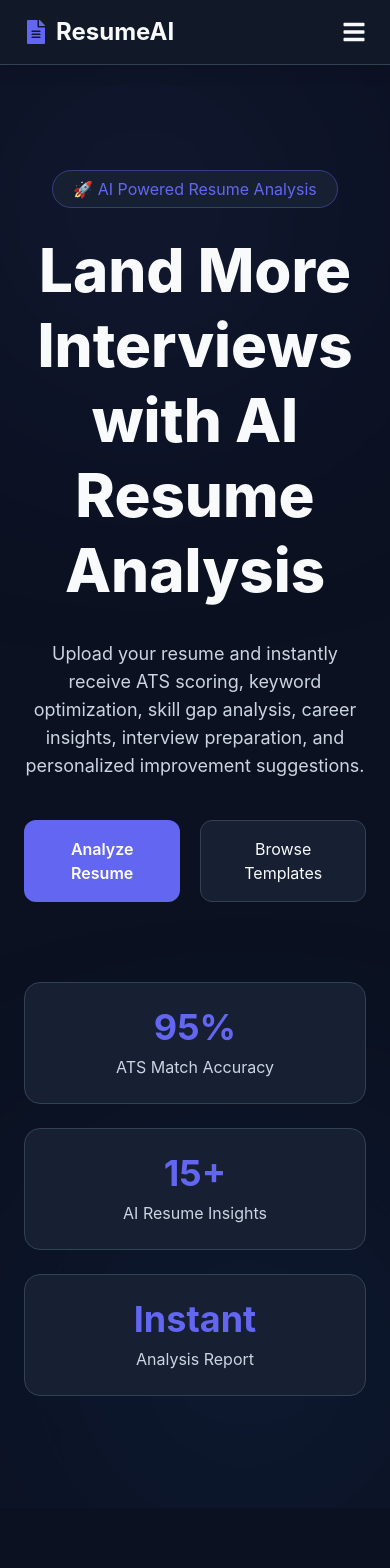
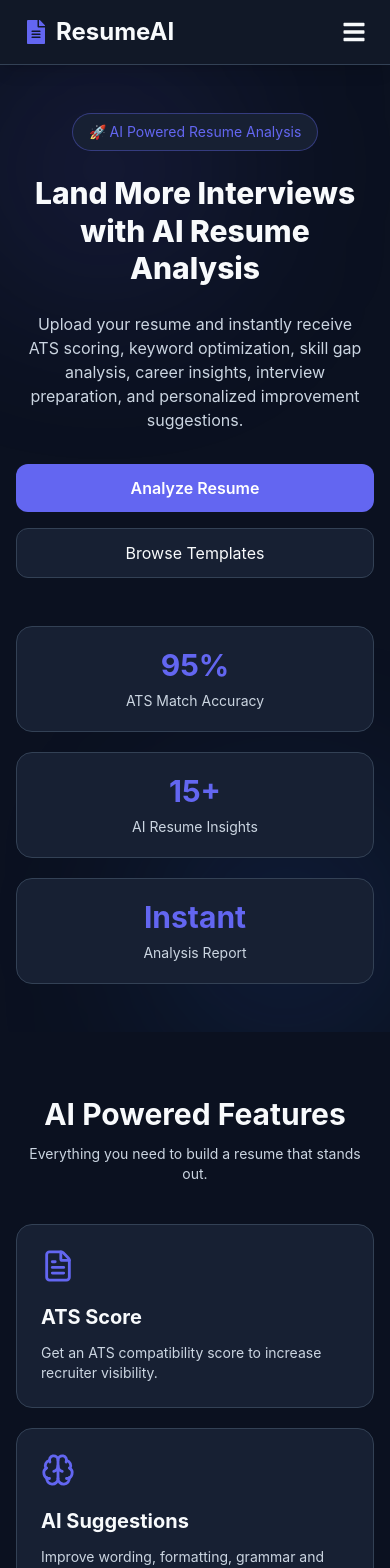
Before and after one commit to MissamRazaNaqvi/interview-ai-frontend, a React (Vite) app: page / in a window 390 px wide. Shown: the top 1568 px of the page. Built offline with nearby package versions, Linux system fonts and the light colour scheme; no server answers.

Commit message:
home page responsive design changes

```diff
--- a/src/components/Footer.jsx
+++ b/src/components/Footer.jsx
@@ -1,21 +1,27 @@
 const Footer = () => {
   return (
-      <footer className="border-t ">
-        <div className="mx-auto max-w-7xl px-6 py-8">
-          <div className="flex flex-col items-center justify-between gap-4 md:flex-row">
+    <footer className="border-t">
+      <div className="mx-auto max-w-7xl px-4 sm:px-6 lg:px-8 py-6 sm:py-8">
+
+        <div className="flex flex-col gap-6 md:flex-row md:items-center md:justify-between text-center md:text-left">
+
+          {/* Left Section */}
           <div>
-              <h3 className="text-lg font-bold text-gray-400">
+            <h3 className="text-base sm:text-lg font-bold text-gray-400">
               ResumeAI
             </h3>
-              <p className="text-sm text-gray-300">
+            <p className="mt-1 text-xs sm:text-sm text-gray-300">
               AI-powered resume analysis platform.
             </p>
           </div>
 
-            <div className="text-sm text-gray-300">
+          {/* Right Section */}
+          <div className="text-xs sm:text-sm text-gray-300">
             © {new Date().getFullYear()} ResumeAI. All rights reserved.
           </div>
+
         </div>
+
       </div>
     </footer>
   );
--- a/src/components/home/Features.jsx
+++ b/src/components/home/Features.jsx
@@ -30,33 +30,34 @@ const features = [
 
 const Features = () => {
   return (
-    <section className="py-28">
-      <div className="mx-auto max-w-7xl px-6">
+    <section className="py-16 sm:py-20 lg:py-28">
+      <div className="mx-auto max-w-7xl px-4 sm:px-6 lg:px-8">
 
-        <h2 className="text-center text-5xl font-bold">
+        <h2 className="text-center text-3xl sm:text-4xl lg:text-5xl font-bold">
           AI Powered Features
         </h2>
 
-        <p className="mx-auto mt-4 max-w-2xl text-center text-text">
+        <p className="mx-auto mt-3 sm:mt-4 max-w-2xl text-center text-sm sm:text-base text-text">
           Everything you need to build a resume that stands out.
         </p>
 
-        <div className="mt-16 grid gap-8 md:grid-cols-2 lg:grid-cols-4">
+        {/* FLEX CONTAINER */}
+        <div className="mt-10 sm:mt-14 lg:mt-16 flex flex-wrap justify-center gap-5 sm:gap-6 lg:gap-8">
 
           {features.map((feature) => (
             <div
               key={feature.title}
-              className="rounded-2xl border border-border bg-card p-8 transition duration-300 hover:-translate-y-2 hover:border-primary hover:shadow-xl"
+              className="w-full sm:w-[48%] lg:w-[23%] rounded-2xl border border-border bg-card p-6 sm:p-7 lg:p-8 transition duration-300 hover:-translate-y-2 hover:border-primary hover:shadow-xl"
             >
               <div className="text-primary">
                 {feature.icon}
               </div>
 
-              <h3 className="mt-6 text-2xl font-bold">
+              <h3 className="mt-5 sm:mt-6 text-xl sm:text-2xl font-bold">
                 {feature.title}
               </h3>
 
-              <p className="mt-4 text-text">
+              <p className="mt-3 sm:mt-4 text-sm sm:text-base text-text">
                 {feature.description}
               </p>
             </div>
--- a/src/components/home/HeroSection.jsx
+++ b/src/components/home/HeroSection.jsx
@@ -4,59 +4,71 @@ const HeroSection = () => {
   const navigate = useNavigate();
 
   return (
-    <section className="relative overflow-hidden py-28">
+    <section className="relative overflow-hidden py-12 sm:py-16 md:py-28">
       {/* Background Blur */}
-      <div className="absolute left-0 top-0 h-72 w-72 rounded-full bg-primary/20 blur-[140px]" />
-      <div className="absolute right-0 bottom-0 h-72 w-72 rounded-full bg-blue-500/20 blur-[140px]" />
+      <div className="absolute left-0 top-0 h-52 w-52 md:h-72 md:w-72 rounded-full bg-primary/20 blur-[100px] md:blur-[140px]" />
+      <div className="absolute right-0 bottom-0 h-52 w-52 md:h-72 md:w-72 rounded-full bg-blue-500/20 blur-[100px] md:blur-[140px]" />
 
-      <div className="relative mx-auto max-w-7xl px-6 text-center">
-        <span className="rounded-full border border-primary/40 bg-card px-5 py-2 text-primary">
+      <div className="relative mx-auto max-w-7xl px-4 sm:px-6 text-center">
+        <span className="inline-block rounded-full border border-primary/40 bg-card px-4 py-2 text-sm md:text-base text-primary">
           🚀 AI Powered Resume Analysis
         </span>
 
-        <h1 className="mt-8 text-6xl font-extrabold leading-tight text-heading">
+        <h1 className="mt-6 text-3xl sm:text-4xl md:text-6xl font-extrabold leading-tight md:leading-tight text-heading">
           Land More Interviews
           <br />
           with AI Resume Analysis
         </h1>
 
-        <p className="mx-auto mt-8 max-w-3xl text-lg text-text">
+        <p className="mx-auto mt-6 max-w-3xl text-base sm:text-lg text-text px-2">
           Upload your resume and instantly receive ATS scoring,
           keyword optimization, skill gap analysis, career insights,
           interview preparation, and personalized improvement suggestions.
         </p>
 
-        <div className="mt-10 flex justify-center gap-5">
+        <div className="mt-8 flex flex-col sm:flex-row justify-center gap-4 sm:gap-5">
           <button
             onClick={() => navigate("/upload-resume")}
-            className="rounded-xl bg-primary px-8 py-4 font-semibold text-white hover:bg-primary-hover transition"
+            className="w-full sm:w-auto rounded-xl bg-primary px-8 py-3 md:py-4 font-semibold text-white hover:bg-primary-hover transition"
           >
             Analyze Resume
           </button>
 
           <button
             onClick={() => navigate("/templates")}
-            className="rounded-xl border border-border bg-card px-8 py-4 text-heading hover:border-primary"
+            className="w-full sm:w-auto rounded-xl border border-border bg-card px-8 py-3 md:py-4 text-heading hover:border-primary transition"
           >
             Browse Templates
           </button>
         </div>
 
         {/* Stats */}
-        <div className="mt-20 grid gap-6 md:grid-cols-3">
-          <div className="rounded-2xl border border-border bg-card p-6">
-            <h2 className="text-4xl font-bold text-primary">95%</h2>
-            <p className="mt-2 text-text">ATS Match Accuracy</p>
+        <div className="mt-12 md:mt-20 grid grid-cols-1 sm:grid-cols-2 md:grid-cols-3 gap-5 md:gap-6">
+          <div className="rounded-2xl border border-border bg-card p-5 md:p-6">
+            <h2 className="text-3xl md:text-4xl font-bold text-primary">
+              95%
+            </h2>
+            <p className="mt-2 text-sm md:text-base text-text">
+              ATS Match Accuracy
+            </p>
           </div>
 
-          <div className="rounded-2xl border border-border bg-card p-6">
-            <h2 className="text-4xl font-bold text-primary">15+</h2>
-            <p className="mt-2 text-text">AI Resume Insights</p>
+          <div className="rounded-2xl border border-border bg-card p-5 md:p-6">
+            <h2 className="text-3xl md:text-4xl font-bold text-primary">
+              15+
+            </h2>
+            <p className="mt-2 text-sm md:text-base text-text">
+              AI Resume Insights
+            </p>
           </div>
 
-          <div className="rounded-2xl border border-border bg-card p-6">
-            <h2 className="text-4xl font-bold text-primary">Instant</h2>
-            <p className="mt-2 text-text">Analysis Report</p>
+          <div className="rounded-2xl border border-border bg-card p-5 md:p-6 sm:col-span-2 md:col-span-1">
+            <h2 className="text-3xl md:text-4xl font-bold text-primary">
+              Instant
+            </h2>
+            <p className="mt-2 text-sm md:text-base text-text">
+              Analysis Report
+            </p>
           </div>
         </div>
       </div>
--- a/src/components/home/HowItWorks.jsx
+++ b/src/components/home/HowItWorks.jsx
@@ -24,33 +24,39 @@ const steps = [
 
 const HowItWorks = () => {
   return (
-    <section className="py-28 bg-surface">
-      <div className="mx-auto max-w-7xl px-6">
+    <section className="py-16 sm:py-20 lg:py-28 bg-surface">
+      <div className="mx-auto max-w-7xl px-4 sm:px-6 lg:px-8">
 
-        <h2 className="text-center text-5xl font-bold">
+        <h2 className="text-center text-3xl sm:text-4xl lg:text-5xl font-bold">
           How It Works
         </h2>
 
-        <div className="mt-20 grid gap-10 md:grid-cols-3">
+        <div className="mt-12 sm:mt-16 lg:mt-20 grid grid-cols-1 sm:grid-cols-2 lg:grid-cols-3 gap-6 sm:gap-8 lg:gap-10">
 
           {steps.map((step, index) => (
             <div
               key={step.title}
-              className="relative rounded-2xl border border-border bg-card p-8 text-center"
+              className="relative rounded-2xl border border-border bg-card p-6 sm:p-7 lg:p-8 text-center transition hover:shadow-lg"
             >
-              <div className="absolute -top-5 left-1/2 flex h-10 w-10 -translate-x-1/2 items-center justify-center rounded-full bg-primary font-bold text-white">
+              {/* Step number */}
+              <div className="absolute -top-4 sm:-top-5 left-1/2 flex h-9 w-9 sm:h-10 sm:w-10 -translate-x-1/2 items-center justify-center rounded-full bg-primary font-bold text-white text-sm sm:text-base">
                 {index + 1}
               </div>
 
-              <div className="mt-6 flex justify-center text-primary">
-                {step.icon}
+              {/* Icon */}
+              <div className="mt-6 sm:mt-8 flex justify-center text-primary">
+                <div className="scale-90 sm:scale-100">
+                  {step.icon}
+                </div>
               </div>
 
-              <h3 className="mt-6 text-2xl font-bold">
+              {/* Title */}
+              <h3 className="mt-5 sm:mt-6 text-xl sm:text-2xl font-bold">
                 {step.title}
               </h3>
 
-              <p className="mt-4 text-text">
+              {/* Description */}
+              <p className="mt-3 sm:mt-4 text-sm sm:text-base text-text">
                 {step.desc}
               </p>
             </div>
```
Lines whose indentation alone changed are shown as unchanged.
